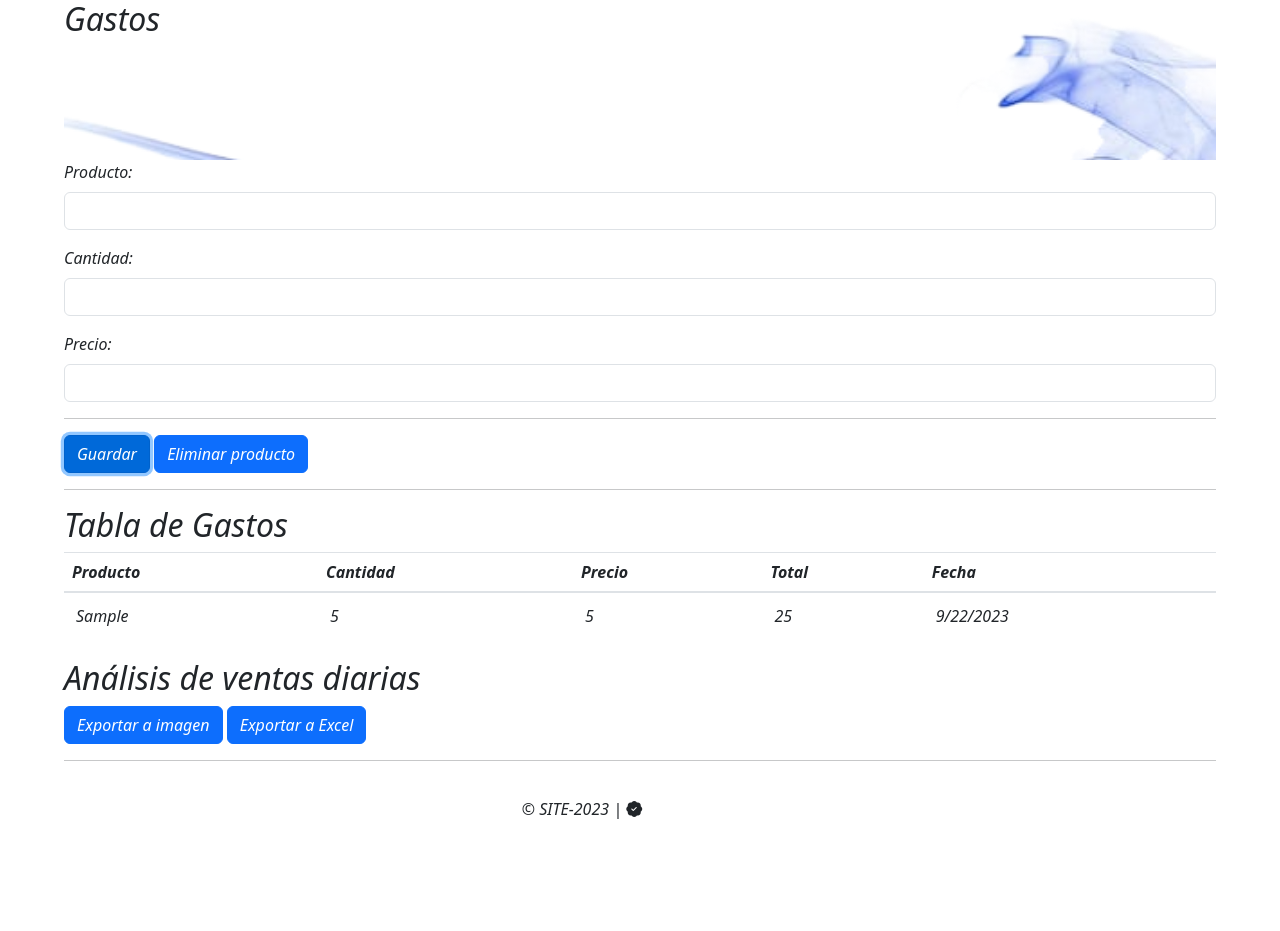
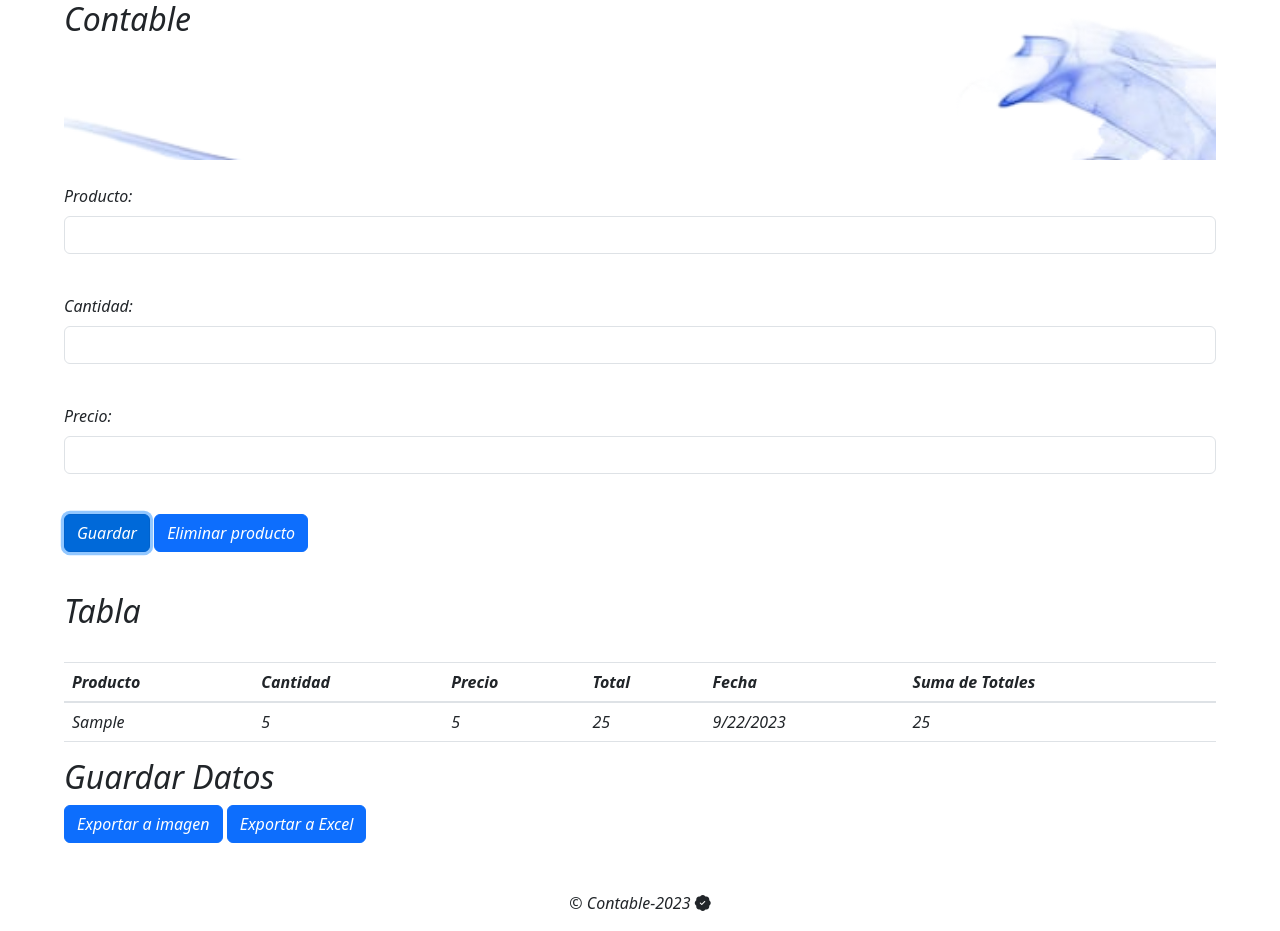
Before and after one commit to jhanerson/momotea-contable, a plain HTML site: page site/index.html in a window 1280 px wide. Both pictures are taken after typing "Sample", "5", "5" into the empty fields and a click on the button "Guardar". Before the commit the page ends 857 px from the top, so only its background shows below. Drawn offline with nearby package versions, Linux system fonts and the light colour scheme.

Commit message:
V-1-0002

```diff
--- a/site/code.js
+++ b/site/code.js
@@ -4,119 +4,41 @@ window.onload = function () {
     $('body').removeClass('no-scroll')
 }
 
-// Esperar a que el DOM termine de cargar
-document.addEventListener("DOMContentLoaded", function () {
-    // Obtener el formulario de venta por su ID
-    var ventaForm = document.getElementById("ventaForm");
+// Variables para llevar un registro de la suma total
+let sumaTotal = 0;
 
-    // Agregar un evento de escucha para el evento de envío del formulario
-    ventaForm.addEventListener("submit", function (event) {
-        event.preventDefault(); // Evitar que el formulario se envíe
+// Agrega un evento de envío al formulario
+ventaForm.addEventListener('submit', function (event) {
+    event.preventDefault(); // Evita que se envíe el formulario
 
-        // Obtener los valores de los campos del formulario
-        var producto = document.getElementById("producto").value;
-        var cantidad = document.getElementById("cantidad").value;
-        var precio = document.getElementById("precio").value;
+    // Obtiene los valores de los campos de entrada
+    const producto = document.getElementById('producto').value;
+    const cantidad = parseFloat(document.getElementById('cantidad').value); // Convierte a número
+    const precio = parseFloat(document.getElementById('precio').value); // Convierte a número
 
-        // Calcular el total de la venta
-        var total = cantidad * precio;
+    // Calcula el total para esta fila
+    const total = cantidad * precio;
 
-        // Obtener la fecha actual
-        var fecha = new Date().toLocaleDateString();
+    // Actualiza la suma total
+    sumaTotal += total;
 
-        // Crear una nueva fila para la tabla de ventas
-        var fila = document.createElement("tr");
-
-        // Crear celdas para cada dato de la venta
-        var celdaProducto = document.createElement("td");
-        celdaProducto.textContent = producto;
-        var celdaCantidad = document.createElement("td");
-        celdaCantidad.textContent = cantidad;
-        var celdaPrecio = document.createElement("td");
-        celdaPrecio.textContent = precio;
-        var celdaTotal = document.createElement("td");
-        celdaTotal.textContent = total;
-        var celdaFecha = document.createElement("td");
-        celdaFecha.textContent = fecha;
-
-        // Agregar las celdas a la fila
-        fila.appendChild(celdaProducto);
-        fila.appendChild(celdaCantidad);
-        fila.appendChild(celdaPrecio);
-        fila.appendChild(celdaTotal);
-        fila.appendChild(celdaFecha);
-
-        // Obtener la tabla de ventas por su clase
-        var tablaVentas = document.querySelector(".table");
-
-        // Agregar la fila a la tabla
-        tablaVentas.appendChild(fila);
-
-        // Limpiar los campos del formulario
-        ventaForm.reset();
-    });
-
-    // Obtener el botón de "Eliminar producto" por su tipo
-    var eliminarProductoBtn = document.querySelector("button[type='button']");
-
-    // Agregar un evento de escucha para el evento de clic en el botón
-    eliminarProductoBtn.addEventListener("click", function () {
-        // Obtener la última fila de la tabla de ventas
-        var ultimaFila = document.querySelector(".table tr:last-child");
-
-        // Verificar si hay filas en la tabla
-        if (ultimaFila) {
-            // Eliminar la última fila de la tabla
-            ultimaFila.remove();
-        }
-    });
-});
+    // Crea una nueva fila en la tabla con los valores ingresados y el total
+    const newRow = document.createElement('tr');
+    newRow.innerHTML = `
+    <td>${producto}</td>
+    <td>${cantidad}</td>
+    <td>${precio}</td>
+    <td>${total}</td>
+    <td>${new Date().toLocaleDateString()}</td>
+    <td>${sumaTotal}</td>`; // Muestra la suma total
 
 
-// Espera a que la página se cargue completamente
-window.addEventListener('load', function () {
-    // Obtiene el botón de exportar
-    var exportButton = document.getElementById('exportButton');
 
-    // Agrega un evento de clic al botón de exportar
-    exportButton.addEventListener('click', function () {
-        // Obtiene el elemento de la tabla
-        var table = document.querySelector('.table');
+    // Agrega la nueva fila a la tabla
+    ventasTableBody.appendChild(newRow);
 
-        // Convierte la tabla a una imagen utilizando html2canvas
-        html2canvas(table).then(function (canvas) {
-            // Crea un elemento de enlace
-            var link = document.createElement('a');
-            link.download = 'tabla_ventas.png'; // Nombre del archivo de imagen descargado
-
-            // Convierte el lienzo a una URL de datos
-            link.href = canvas.toDataURL('image/png');
-
-            // Activa el clic en el enlace para iniciar la descarga
-            link.click();
-        });
-    });
+    // Resetea los valores de los campos de entrada
+    document.getElementById('producto').value = '';
+    document.getElementById('cantidad').value = '';
+    document.getElementById('precio').value = '';
 });
-
-
-// Función para guardar una venta
-function guardarVenta() {
-    // Aquí iría tu lógica para guardar la venta en la base de datos o hacer lo que necesites
-}
-
-// Función para exportar la tabla a Excel
-function exportarExcel() {
-    // Obtiene los datos de la tabla
-    const tabla = document.querySelector('.table');
-    const datos = tabla.outerHTML;
-
-    // Crea un libro de Excel
-    const wb = XLSX.utils.book_new();
-    const ws = XLSX.utils.table_to_sheet(tabla);
-
-    // Agrega la hoja al libro de Excel
-    XLSX.utils.book_append_sheet(wb, ws, 'Tabla de ventas');
-
-    // Guarda el libro de Excel como un archivo
-    XLSX.writeFile(wb, 'ventas.xlsx');
-}
--- a/site/index.html
+++ b/site/index.html
@@ -10,7 +10,7 @@
     <link rel="stylesheet" href="https://cdn.jsdelivr.net/npm/bootstrap@5.3.0/dist/css/bootstrap.min.css">
     <link rel="stylesheet" href="https://cdn.jsdelivr.net/npm/bootstrap-icons@1.10.5/font/bootstrap-icons.css">
     <link rel="stylesheet" href="style.css">
-    <title>Store</title>
+    <title>Contable</title>
 </head>
 
 <body class="no-scroll">
@@ -21,30 +21,56 @@
         </div>
     </div>
 
+    <section>
+
+        <head>
             <div class="img-a-1">
-            <h2>Gastos</h2>
+                <h2>Contable</h2>
             </div>
+        </head>
+        <main>
+            <form id="ventaForm">
 
-        <form id="ventaForm">
+                <head>
+                    <br>
+                </head>
+                <section>
                     <div class="form-group">
                         <label for="producto">Producto:</label>
                         <input type="text" class="form-control" id="producto" required>
                     </div>
+                </section>
+                <br>
+                <section>
                     <div class="form-group">
                         <label for="cantidad">Cantidad:</label>
                         <input type="number" class="form-control" id="cantidad" required>
                     </div>
+                </section>
+                <br>
+                <section>
                     <div class="form-group">
                         <label for="precio">Precio:</label>
                         <input type="number" class="form-control" id="precio" required>
                     </div>
-            <hr>
+                </section>
+                <br>
+                <section>
                     <button type="submit" class="btn btn-primary">Guardar</button>
                     <button type="button" class="btn btn-primary">Eliminar producto</button>
-            <hr>
+                </section>
+                <footer>
+                    <br>
+                </footer>
             </form>
+        </main>
+    </section>
 
-        <h2>Tabla de Gastos</h2>
+    <section>
+        <head>
+            <h2>Tabla</h2>
+        </head>
+        <main>
             <table class="table">
                 <thead>
                     <tr>
@@ -53,19 +79,33 @@
                         <th>Precio</th>
                         <th>Total</th>
                         <th>Fecha</th>
+                        <th>Suma de Totales</th>
                     </tr>
                 </thead>
                 <tbody id="ventasTableBody"></tbody>
+                <br>
             </table>
+        </main>
+    </section>
 
-        <h2>Análisis de ventas diarias</h2>
+    <section>
+        <head>
+            <h2>Guardar Datos</h2>
+        </head>
+        <main>
             <button id="exportButton" class="btn btn-primary">Exportar a imagen</button>
             <button type="button" class="btn btn-primary" onclick="exportarExcel()">Exportar a
                 Excel</button>
-        <hr>
+        </main>
+        <footer>
+            <br>
+        </footer>
+    </section>
 
-        <footer class="container d-grid gap-2">
-            <p>© SITE-2023 | <i class="bi bi-patch-check-fill"></i></p>
+
+    <br>
+    <footer class="text-center">
+        <p>© Contable-2023 <i class="bi bi-patch-check-fill"></i></p>
     </footer>
 
 
--- a/site/style.css
+++ b/site/style.css
@@ -19,14 +19,6 @@ margin-right: 5%;
     padding: 20px;
 }
 
-.table {
-    width: 100%;
-    margin-bottom: 20px;
-}
-
-.btn-borrar {
-    padding: 5px 10px;
-}
 
 .img-a-1 {
 
```
Also changed, not shown: site/code12.js (added, +145 -0 lines). Lines whose indentation alone changed are shown as unchanged.
